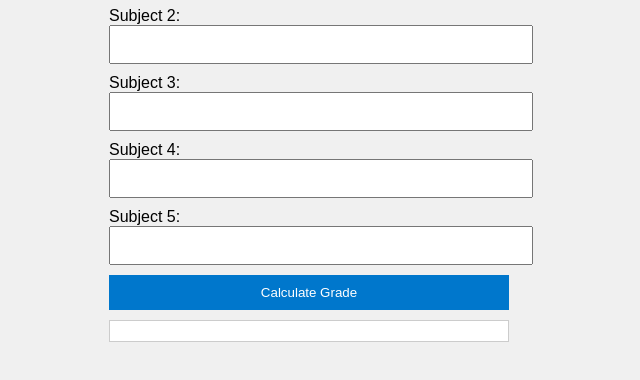
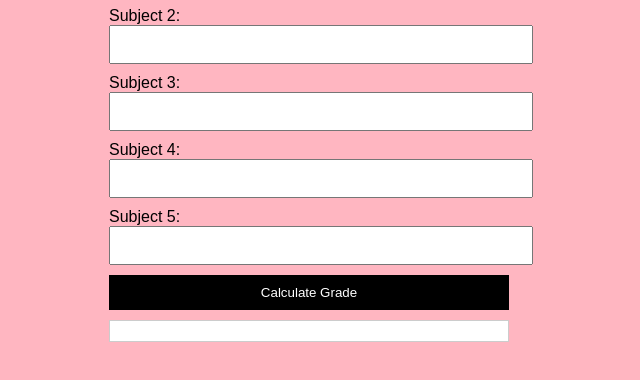
Before and after one commit to laviee143/university-grading-system, a plain HTML site: page index.html in a window 1280 px wide. Shown: the part 148-528 px from the top of the page, without its empty margins (331-971 px from the left). Drawn offline with Linux system fonts and the light colour scheme.

Commit message:
Initial commit - university grading system

```diff
--- a/style.css
+++ b/style.css
@@ -3,7 +3,7 @@ body {
   padding: 20px;
   max-width: 400px;
   margin: auto;
-  background: #f0f0f0;
+  background:lightpink;
 }
 
 input[type="number"] {
@@ -15,7 +15,7 @@ input[type="number"] {
 button {
   padding: 10px;
   width: 100%;
-  background-color: #0077cc;
+  background-color:black;
   color: white;
   border: none;
   cursor: pointer;
```
